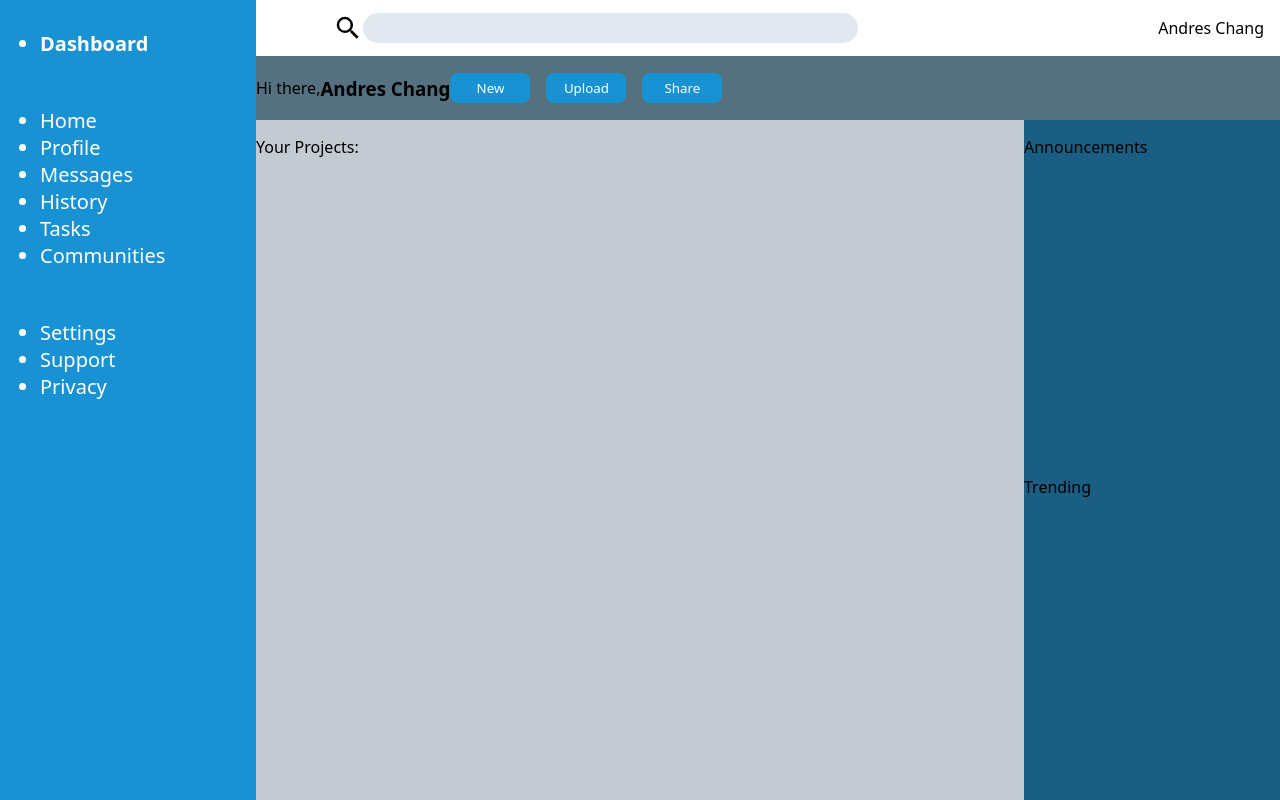
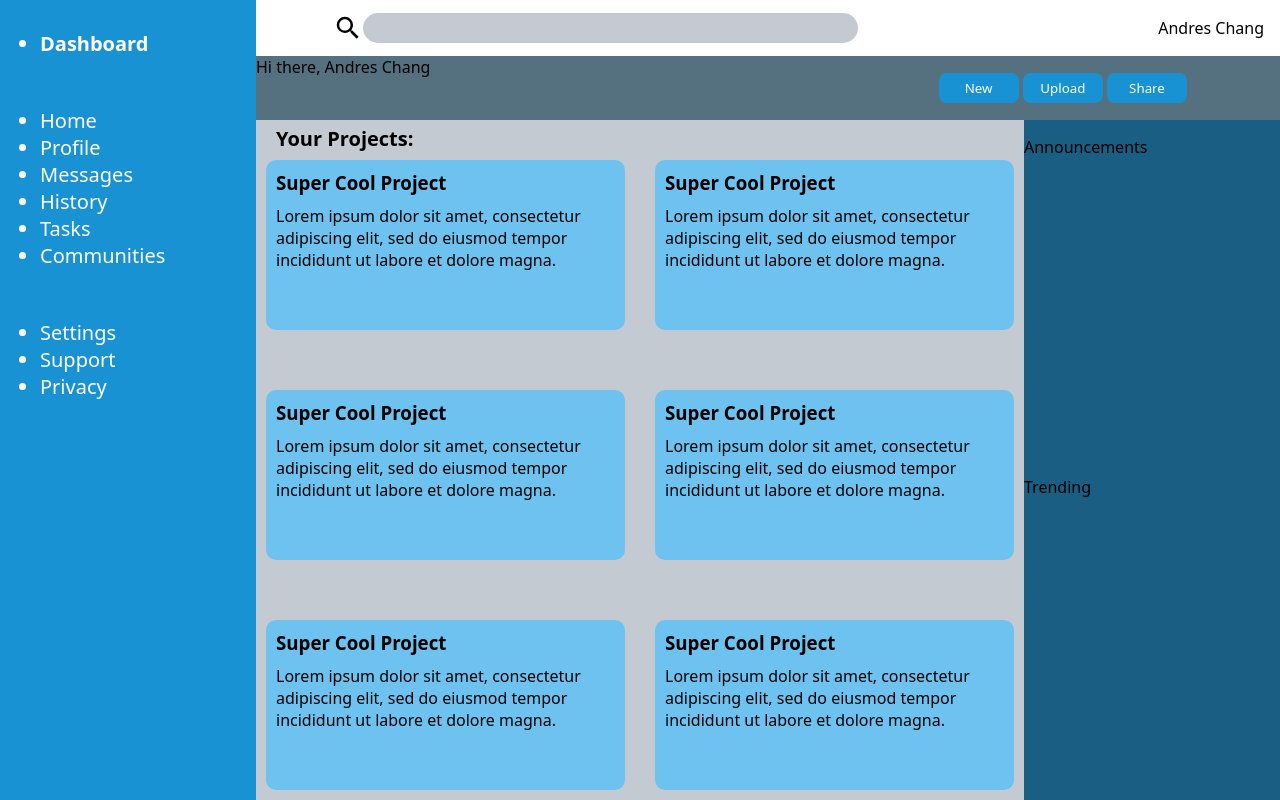
Before and after one commit to gnahc2305/admin-dashboard, a plain HTML site: page index.html in a window 1280 px wide. Drawn offline with Linux system fonts and the light colour scheme.

Commit message:
create article cards

```diff
--- a/index.html
+++ b/index.html
@@ -48,17 +48,43 @@
         </div>
 
         <div class="profile">
-            <p>Hi there,</p>
-            <h3>Andres Chang</h3>
+            <div class="name">
+                Hi there, Andres Chang
+            </div>
 
-            <button>New</button>
-            <button>Upload</button>
-            <button>Share</button>
+            <div class="buttons">
+                <button>New</button>
+                <button>Upload</button>
+                <button>Share</button>
+            </div>
         </div>
 
-
         <div class="article">
-            <p>Your Projects:</p>
+            <p id="headline">Your Projects:</p>
+            <div class="project">
+                <h3>Super Cool Project</h3>
+                <p>Lorem ipsum dolor sit amet, consectetur adipiscing elit, sed do eiusmod tempor incididunt ut labore et dolore magna. </p>
+            </div>
+            <div class="project">
+                <h3>Super Cool Project</h3>
+                <p>Lorem ipsum dolor sit amet, consectetur adipiscing elit, sed do eiusmod tempor incididunt ut labore et dolore magna. </p>
+            </div>
+            <div class="project">
+                <h3>Super Cool Project</h3>
+                <p>Lorem ipsum dolor sit amet, consectetur adipiscing elit, sed do eiusmod tempor incididunt ut labore et dolore magna. </p>
+            </div>
+            <div class="project">
+                <h3>Super Cool Project</h3>
+                <p>Lorem ipsum dolor sit amet, consectetur adipiscing elit, sed do eiusmod tempor incididunt ut labore et dolore magna. </p>
+            </div>
+            <div class="project">
+                <h3>Super Cool Project</h3>
+                <p>Lorem ipsum dolor sit amet, consectetur adipiscing elit, sed do eiusmod tempor incididunt ut labore et dolore magna. </p>
+            </div>
+            <div class="project">
+                <h3>Super Cool Project</h3>
+                <p>Lorem ipsum dolor sit amet, consectetur adipiscing elit, sed do eiusmod tempor incididunt ut labore et dolore magna. </p>
+            </div>
         </div>
 
         <div class="extra">
--- a/style.css
+++ b/style.css
@@ -80,7 +80,7 @@
     width: 80%;
     /* flex: 1; */
     border-radius: 15px;
-    background-color: #E2E8F0;
+    background-color: #C4CAD2;
     border: none;
 }
 
@@ -99,24 +99,55 @@
 
 .profile {
     grid-column: 2/ 4;
-    display: flex;
-    align-items: center;
     background-color: #557180;
+    display: grid;
+    grid-template-columns: 2fr 1fr;
 }
 
 .profile button {
-    /* margin-left: auto; */
     width: 80px;
     height: 30px;
-    margin-right: 1rem;
     color: white;
     background-color: #1992D4;
     border: none;
     border-radius: 8px;
 }
 
+.name {
+    grid-column: 1 / 2;
+}
+
+.buttons {
+    grid-column: 2 / 3;
+    align-self: center;
+}
+
 .article {
     background-color: #c4cad2;
+    display: grid;
+    grid-template-columns: repeat(auto-fit, minmax(300px, 1fr));
+    grid-template-rows: repeat(auto-fit, minmax(110px, 1fr));
+    gap: 10px;
+}
+
+#headline {
+    position: absolute;
+    margin-left: 20px;
+    font-size: 20px;
+    font-weight: bold;
+    margin-top: 5px;
+}
+
+.project {
+    background-color: #6dc2f0;
+    margin: 10px;
+    margin-top: 40px;
+    border-radius: 10px;
+}
+
+.project p,
+.project h3 {
+    margin: 10px;
 }
 
 .extra {
```
